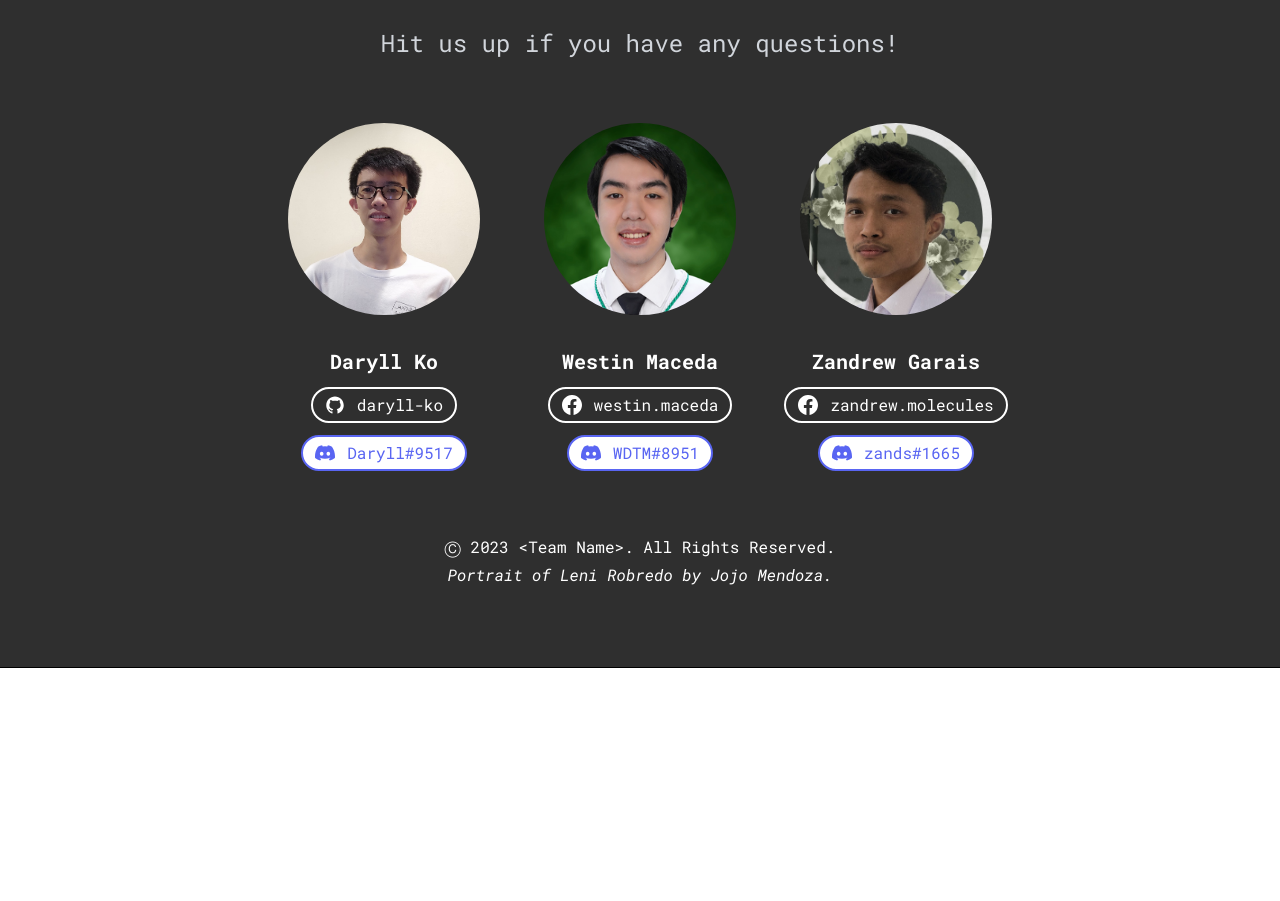
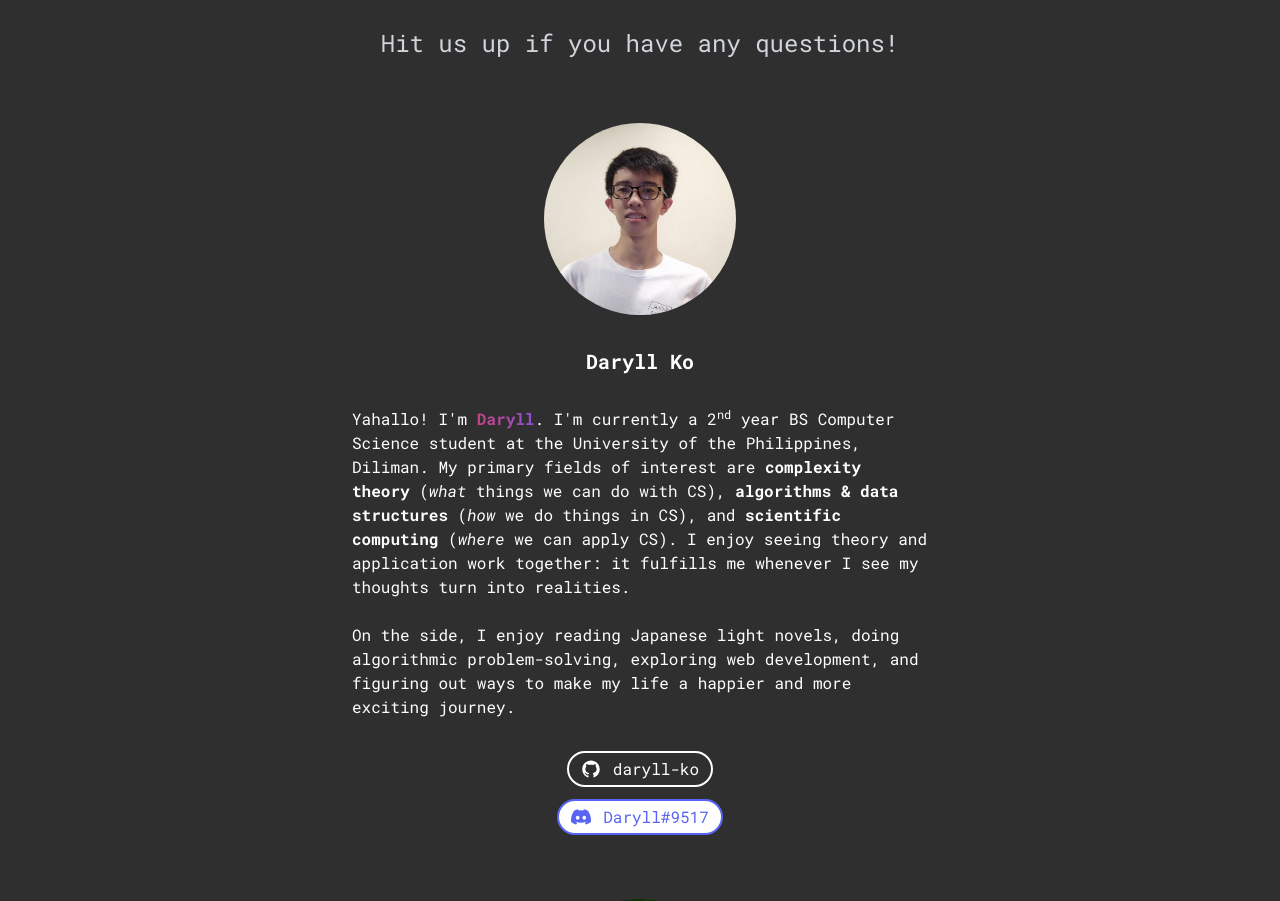
Before and after one commit to daryll-ko/cs132-portfolio, a React (Vite) app: page / in a window 1280 px wide. Shown: the part 4251-5152 px from the top of the page. Before the commit the page ends 4919 px from the top, so only its background shows below. Built offline with nearby package versions, Linux system fonts and the light colour scheme.

Commit message:
feat: add Daryll's bio

```diff
--- a/src/components/Team.jsx
+++ b/src/components/Team.jsx
@@ -2,7 +2,7 @@ import DaryllImage from "../assets/daryll.jpeg";
 import WestinImage from "../assets/westin.png";
 import ZandrewImage from "../assets/zandrew.png";
 
-import { AiFillTwitterCircle, AiFillGithub } from "react-icons/ai";
+import { AiFillGithub } from "react-icons/ai";
 import { BsFacebook, BsDiscord } from "react-icons/bs";
 
 function Team() {
@@ -13,6 +13,29 @@ function Team() {
       github: "https://github.com/daryll-ko",
       githubText: "daryll-ko",
       discord: "Daryll#9517",
+      description: (
+        <p>
+          Yahallo! I'm{" "}
+          <span class="animate-pulse-light bg-gradient-to-r from-pink-500 to-purple-500 bg-clip-text font-extrabold text-transparent">
+            Daryll
+          </span>
+          . I'm currently a 2<sup>nd</sup> year BS Computer Science student at
+          the University of the Philippines, Diliman. My primary fields of
+          interest are <span className="font-bold">complexity theory</span> (
+          <span className="italic">what</span> things we can do with CS),{" "}
+          <span className="font-bold">algorithms & data structures</span> (
+          <span className="italic">how</span> we do things in CS), and{" "}
+          <span className="font-bold">scientific computing</span> (
+          <span className="italic">where</span> we can apply CS). I enjoy seeing
+          theory and application work together: it fulfills me whenever I see my
+          thoughts turn into realities.
+          <br />
+          <br />
+          On the side, I enjoy reading Japanese light novels, doing algorithmic
+          problem-solving, exploring web development, and figuring out ways to
+          make my life a happier and more exciting journey.
+        </p>
+      ),
     },
     {
       img: WestinImage,
@@ -20,6 +43,7 @@ function Team() {
       facebook: "https://www.facebook.com/westin.maceda/",
       facebookText: "westin.maceda",
       discord: "WDTM#8951",
+      description: <p></p>,
     },
     {
       img: ZandrewImage,
@@ -27,6 +51,7 @@ function Team() {
       facebook: "https://www.facebook.com/zandrew.molecules/",
       facebookText: "zandrew.molecules",
       discord: "zands#1665",
+      description: <p></p>,
     },
   ];
   return (
@@ -40,7 +65,7 @@ function Team() {
       <h2 className="mb-16 text-center text-lg text-gray-300 md:text-2xl">
         Hit us up if you have any questions!
       </h2>
-      <div className="mb-16 flex flex-col items-center justify-center gap-16 md:flex-row">
+      <div className="mb-16 flex flex-col items-center justify-center gap-16">
         {members.map(
           (
             {
@@ -51,11 +76,11 @@ function Team() {
               facebook,
               facebookText,
               discord,
-              twitter,
+              description,
             },
             index
           ) => (
-            <div className="flex w-48 flex-col items-center" key={index}>
+            <div className="flex max-w-[50%] flex-col items-center" key={index}>
               <img
                 src={img}
                 alt="Profile picture"
@@ -63,6 +88,7 @@ function Team() {
               />
               <div className="mb-3 text-xl font-bold">{name}</div>
               <div className="flex flex-col items-center gap-3">
+                <div className="my-5">{description}</div>
                 {github && (
                   <a
                     href={github}
@@ -99,7 +125,6 @@ function Team() {
                     <p className="text-[#5965f2]">{discord}</p>
                   </div>
                 )}
-                {twitter && <AiFillTwitterCircle size={30} />}
               </div>
             </div>
           )
--- a/tailwind.config.cjs
+++ b/tailwind.config.cjs
@@ -5,7 +5,17 @@ module.exports = {
     fontFamily: {
       display: ["Roboto Mono"],
     },
-    extend: {},
+    extend: {
+      animation: {
+        "pulse-light": "pulse-light 2s cubic-bezier(0.4, 0, 0.6, 1) infinite",
+      },
+      keyframes: {
+        "pulse-light": {
+          "0%, 100%": { opacity: 1 },
+          "50%": { opacity: 0.8 },
+        },
+      },
+    },
   },
   plugins: [],
 };
```
